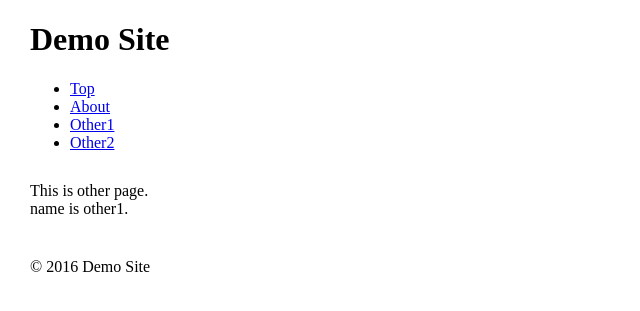
After one commit to webgoto/mf, a PHP site: page /demo/other1/ in a window 1280 px wide. The commit adds this page. Shown: the top 311 px of the page, without its empty margins (0-640 px from the left). Run offline with PHP 8.4, Linux system fonts and the light colour scheme.

Commit message:
様々な変更

```diff
--- a/MF.php
+++ b/MF.php
@@ -1,19 +1,16 @@
 <?php
 /*!
- * mf(minimal framework) v0.5.5
+ * mf(minimal framework) v0.6.0
  * https://github.com/webgoto/mf
  *
  * Copyright 2016, webgoto.net
  * Released under the MIT license
  */
 
-	//path,urlの設定
-	//$this->slugs_path = $this->theme_path.$this->slugs_dir.'/'.$this->slug;
-	//$this->slugs_url = $this->theme_url.$this->slugs_dir.'/'.$this->slug;
 Class MF{
 	public $sub_dir;
-	public $src_dir = '/theme';
-	public $asset_dir = '/theme';
+	public $src_dir;
+	public $asset_dir;
 
 	public $root_path;
 	public $site_path;
@@ -27,11 +24,17 @@ Class MF{
 	public $route;
 	public $title;
 	public $option;
-	public $slugs = array('404'=>array('title'=>'','url'=>''),'405'=>array('title'=>'','url'=>''));
+	public $slugs = array('404'=>array('title'=>'ページが見つかりません。','url'=>''),'405'=>array('title'=>'送信されたメソッドは許可されていません。','url'=>''));
 
 	private $router;
 
-	public function __construct(){
+	/**
+	 * コンストラクタ
+	 *
+	 * @param string $src_dir
+	 * @param string $asset_dir
+	 */
+	public function __construct($src_dir='/src', $asset_dir='/asset'){
 		//初期設定
 		date_default_timezone_set("Asia/Tokyo");
 		// Microsoft IIS doesn't set REQUEST_URI by default
@@ -42,7 +45,10 @@ Class MF{
 			}
 		}
 
-		$this->router = new Router();
+		$this->src_dir = $src_dir;
+		$this->asset_dir = $asset_dir;
+
+		$this->router = new TreeRoute();
 
 		//pathの設定
 		$backtrace        = debug_backtrace();
@@ -54,7 +60,7 @@ Class MF{
 		$this->sub_dir    = $sub;
 		$this->site_path  = $root.$sub;
 		$this->asset_path = $root.$sub.$this->asset_dir;
-		$this->src_path = $root.$sub.$this->src_dir;
+		$this->src_path   = $root.$sub.$this->src_dir;
 
 		//urlの設定
 		$scheme = isset($_SERVER['HTTPS']) && !empty($_SERVER['HTTPS']) && $_SERVER['HTTPS'] != 'off' ? 'https' : 'http';
@@ -68,10 +74,14 @@ Class MF{
 
 	/**
 	 * サイトのページを設定
+	 *
+	 * @param string $route
+	 * @param array $handler
+	 * @param string|array $method
 	 */
-	public function addRoute($route, $handler){
+	public function addRoute($route, $handler, $method = array('GET', 'POST', 'OPTIONS', 'HEAD', 'PUT', 'DELETE', 'TRACE', 'CONNECT')){
 		$this->slugs[$handler[0]] = array('url'=>$route, 'title'=>$handler[1]);
-		$this->router->addRoute(array('GET', 'POST'), $this->sub_dir.$route, $handler);
+		$this->router->addRoute($method, $this->sub_dir.$route, $handler);
 	}
 
 	/**
@@ -87,11 +97,11 @@ Class MF{
 			switch($result['error']['code']){
 				case 404 :
 					$this->slug  = '404';
-					$this->title = 'ページが見つかりません。';
+					$this->title = $this->slugs['404']['title'];
 					break;
 				case 405 :
 					$this->slug  = '405';
-					$this->title = '送信されたメソッドは許可されていません。';
+					$this->title = $this->slugs['404']['title'];
 					break;
 			}
 		}else{
@@ -102,31 +112,24 @@ Class MF{
 	}
 
 	/**
-	 * タイトルタグ用のテキストを作成
+	 * 現在のスラッグと比較し、一致した場合にtrueまたは$output_textで指定した文字列を返す。
+	 *
+	 * @param string|array $slug
+	 * @param string $output_text
+	 *
+	 * @return bool|string
 	 */
-	public function title($site_name = '', $site_desc = ''){
-		if($this->route==='/'){
-			$text = $site_name.' '.$site_desc;
-		}else{
-			$text = $this->title.' - '.$site_name;
-		}
-		return $text;
-	}
-
-	/**
-	 * 現在のスラッグと比較
-	 */
-	public function match_slug($slug, $output_text = null){
+	public function match_slug($slug, $output_text = ''){
 		foreach((array)$slug as $value){
 			if(mb_strpos($this->slug, $value)!==false){
-				if(is_null($output_text)){
+				if($output_text===''){
 					return true;
 				}else{
 					return $output_text;
 				}
 			}
 		}
-		if(is_null($output_text)){
+		if($output_text===''){
 			return false;
 		}else{
 			return '';
@@ -134,7 +137,12 @@ Class MF{
 	}
 
 	/**
-	 * スラッグ名+オプション値からurlを取得
+	 * スラッグ名とオプション値から登録されてるurlを返す。
+	 *
+	 * @param string $slug
+	 * @param array $option
+	 *
+	 * @return string
 	 */
 	public function slug_url($slug, $option=array()){
 		$url = $this->slugs[$slug]['url'];
@@ -152,7 +160,7 @@ Class MF{
  * Copyright (c) 2015, Vadim Baryshev All rights reserved.
  */
 
-class Router
+class TreeRoute
 {
     const PARAM_REGEXP = '/^{((([^:]+):(.+))|(.+))}$/';
     const SEPARATOR_REGEXP = '/^[\s\/]+|[\s\/]+$/';
--- /dev/null
+++ b/demo/asset/style.css
@@ -0,0 +1,8 @@
+body{
+	margin-left: 30px;
+}
+
+main{
+	margin-top: 30px;
+	margin-bottom: 40px;
+}
--- /dev/null
+++ b/demo/index.php
@@ -0,0 +1,35 @@
+<?php
+require '../MF.php';
+$mf = new MF('/src', '/asset');
+
+$mf->addRoute('/', array('top', 'Demo Site'));
+$mf->addRoute('/about/', array('about', 'About - Demo Site'));
+$mf->addRoute('/{name:other1|other2}/', array('other', 'Other - Demo Site'));
+$mf->dispatch();
+
+?>
+<!doctype html>
+<html lang="ja">
+<head>
+<title><?php echo $mf->title; ?></title>
+<meta charset="UTF-8">
+<link rel="stylesheet" href="<?php echo $mf->asset_url; ?>/style.css">
+</head>
+<body>
+<header>
+	<h1>Demo Site</h1>
+	<ul>
+		<li><a href="<?php echo $mf->site_url; ?>/">Top</a></li>
+		<li><a href="<?php echo $mf->site_url; ?>/about/">About</a></li>
+		<li><a href="<?php echo $mf->site_url; ?>/other1/">Other1</a></li>
+		<li><a href="<?php echo $mf->site_url; ?>/other2/">Other2</a></li>
+	</ul>
+</header>
+<main>
+<?php $path = $mf->src_path.'/'.$mf->slug.'.php'; if(file_exists($path)) include $path; ?>
+</main>
+<footer>
+	&copy; 2016 Demo Site
+</footer>
+</body>
+</html>
--- /dev/null
+++ b/demo/src/404.php
@@ -0,0 +1 @@
+404 Not found.
--- /dev/null
+++ b/demo/src/about.php
@@ -0,0 +1 @@
+This is about page.
--- /dev/null
+++ b/demo/src/other.php
@@ -0,0 +1,2 @@
+This is other page.<br>
+name is <?php echo $mf->option['name']; ?>.
--- /dev/null
+++ b/demo/src/top.php
@@ -0,0 +1 @@
+This is top page.
```
Also changed, not shown: CHANGELOG.md (added), README.md, demo/.htaccess (added), demo/src/.htaccess (added).
